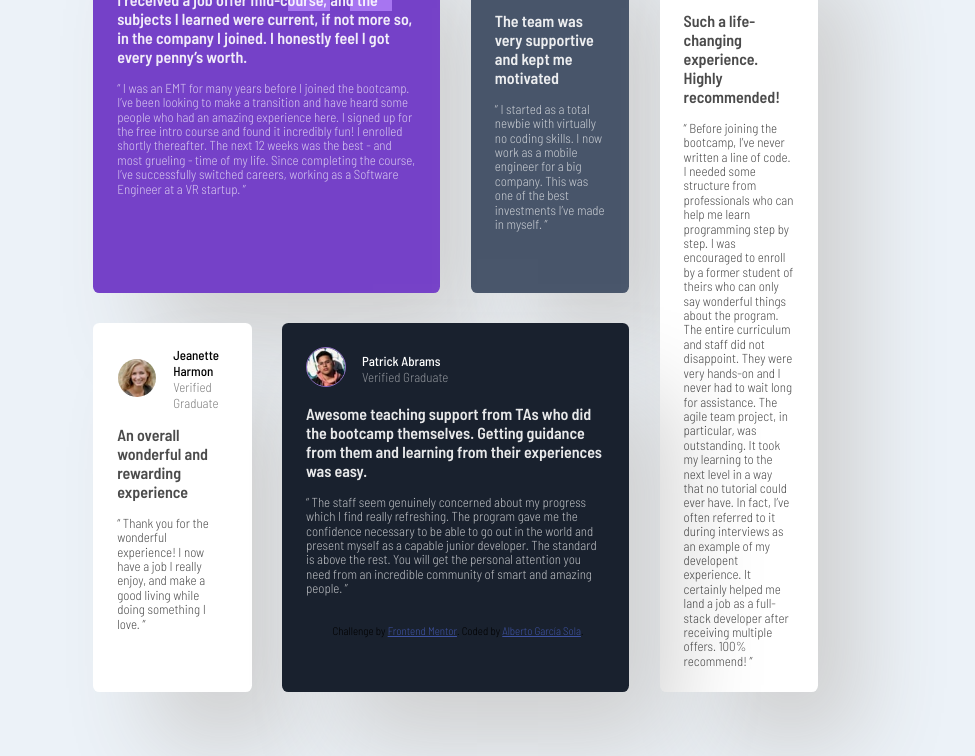
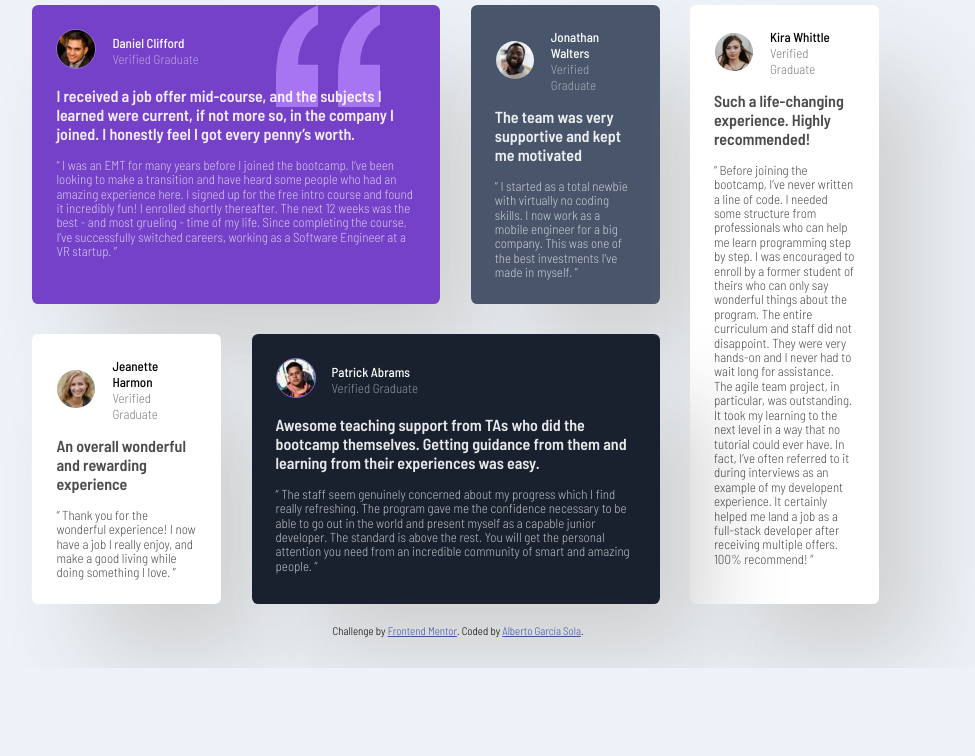
Before and after one commit to dawalberto/Testimonials-grid-section, a plain HTML site: page index.html in a window 1280 px wide. Shown: the part 155-911 px from the top of the page, without its empty margins (182-1157 px from the left). After the commit the page ends 823 px from the top, so only its background shows below. Drawn offline with Linux system fonts and the light colour scheme.

Commit message:
grid details

```diff
--- a/styles.css
+++ b/styles.css
@@ -152,7 +152,8 @@ body {
         grid-template-columns: repeat(4, calc(25% - 1.5rem));
         margin-left: auto;
         margin-right: auto;
-        width: 60%;
+        margin-top: 10rem;
+        width: 70%;
     }
 
     .card:nth-child(1) {
```
